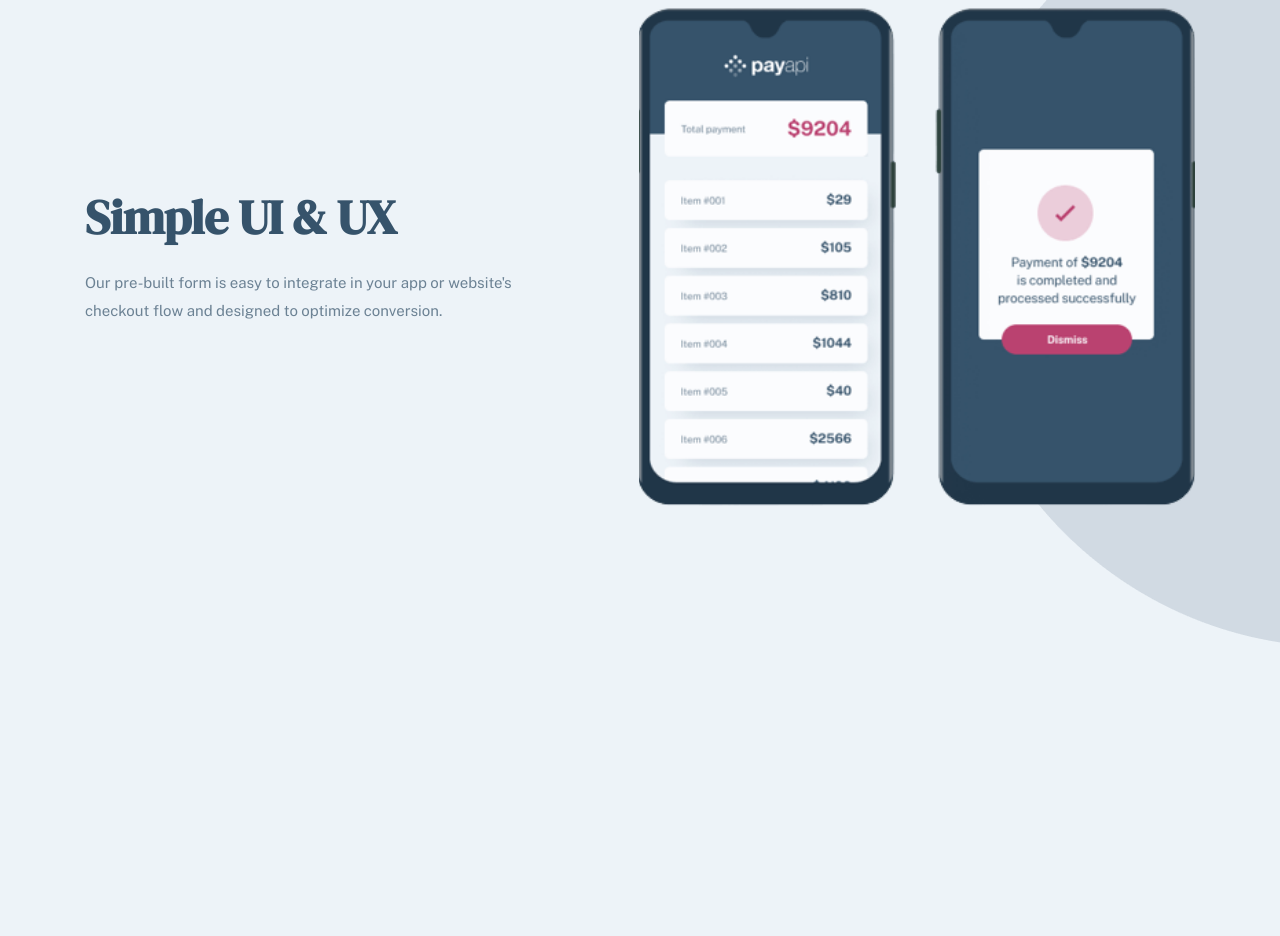
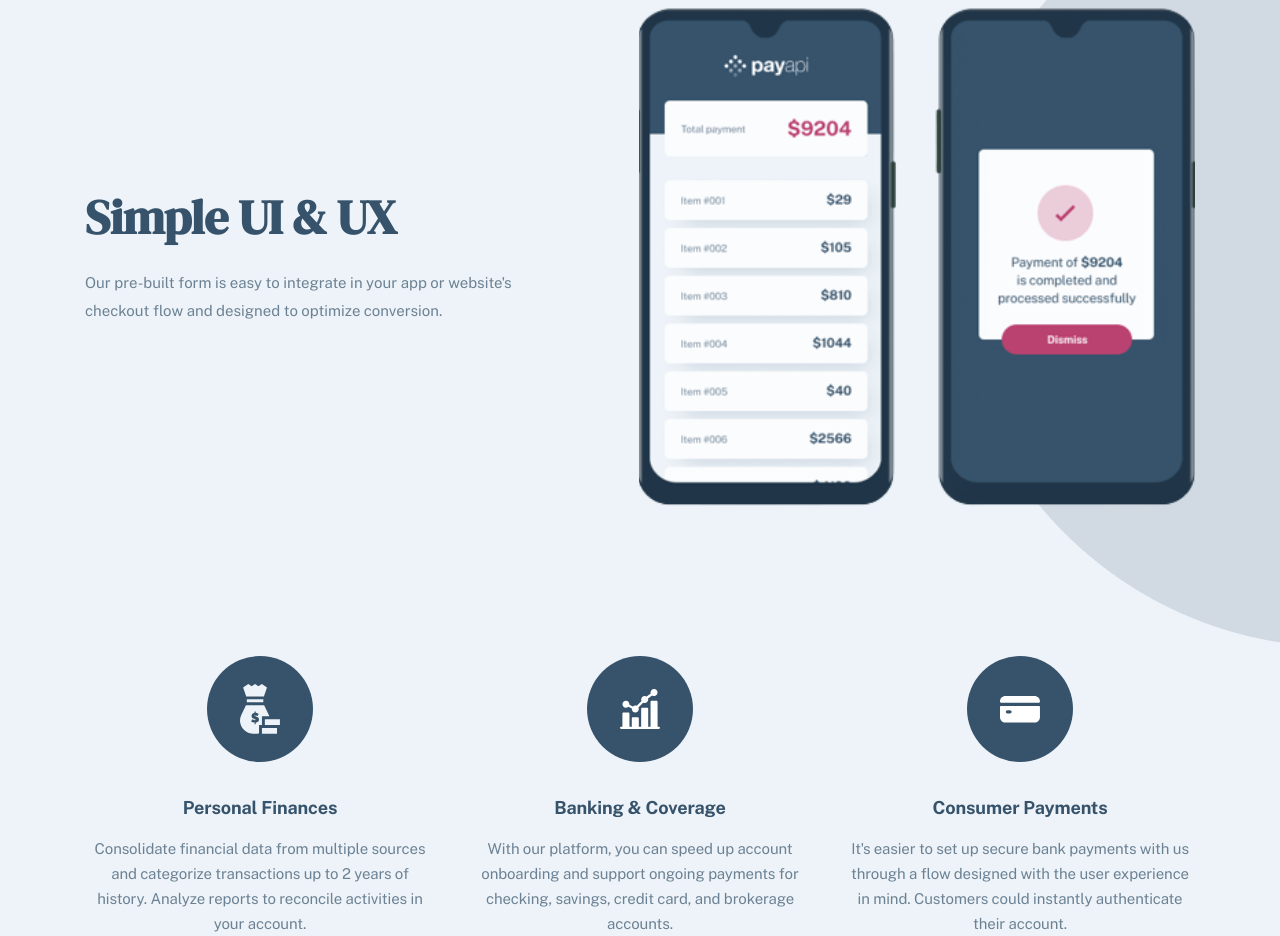
Before and after one commit to akil1me/PayApi, a plain HTML site: page index.html in a window 1280 px wide. Shown: the part 1765-2701 px from the top of the page. Before the commit the page ends 2422 px from the top, so only its background shows below. Drawn offline with Linux system fonts and the light colour scheme.

Commit message:
Add new section Product

```diff
--- a/index.html
+++ b/index.html
@@ -185,6 +185,35 @@
         </div>
       </div>
     </section>
+
+    <section class="product">
+      <div class="product__container container">
+        <div class="product__inner">
+          <ul class="product__list">
+            <li class="product__item product__item--personal">
+              <h3 class="product__title">Personal Finances</h3>
+
+              <p class="product__text">Consolidate financial data from multiple sources and categorize transactions up
+                to 2 years of history. Analyze reports to reconcile activities in your account. </p>
+            </li>
+
+            <li class="product__item product__item--banking">
+              <h3 class="product__title">Banking & Coverage</h3>
+
+              <p class="product__text">With our platform, you can speed up account onboarding and support ongoing
+                payments for checking, savings, credit card, and brokerage accounts.</p>
+            </li>
+
+            <li class="product__item product__item--consumer">
+              <h3 class="product__title">Consumer Payments</h3>
+
+              <p class="product__text">It's easier to set up secure bank payments with us through a flow designed with
+                the user experience in mind. Customers could instantly authenticate their account.</p>
+            </li>
+          </ul>
+        </div>
+      </div>
+    </section>
   </main>
 
   <!-- FOOTER -->
--- a/scss/blocks/_all-blocks.scss
+++ b/scss/blocks/_all-blocks.scss
@@ -5,4 +5,5 @@
 @import "aboutus";
 @import "easy";
 @import "ui-ux";
+@import "product";
 @import "footer";
--- a/scss/blocks/_hero.scss
+++ b/scss/blocks/_hero.scss
@@ -94,6 +94,7 @@
   border-radius: 35px;
   width: 263px;
   height: 500px;
+  box-shadow: 25px 25px 80px rgba(54, 83, 107, 0.300727);
 }
 
 @include responsible(910px) {
--- /dev/null
+++ b/scss/blocks/_product.scss
@@ -0,0 +1,87 @@
+.product__list {
+  display: flex;
+  justify-content: space-between;
+}
+
+.product__item {
+  position: relative;
+  padding-top: 138px;
+  padding-left: 5px;
+  padding-right: 5px;
+  max-width: 350px;
+  text-align: center;
+}
+
+.product__item::before {
+  position: absolute;
+  top: -175px;
+  bottom: 0;
+  right: 0;
+  left: 0;
+  margin: auto;
+  width: 106px;
+  height: 106px;
+  background-repeat: no-repeat;
+  background-position: center;
+  content: "";
+}
+
+.product__item--personal::before {
+  background-image: url("../img/product-img-personal.svg");
+}
+
+.product__item--banking::before {
+  background-image: url("../img/product-img-banking.svg");
+}
+
+.product__item--consumer::before {
+  background-image: url("../img/product-img-consumer.svg");
+}
+
+.product__title {
+  margin-bottom: 16px;
+  font-weight: 700;
+  font-size: 18px;
+  line-height: 25px;
+  letter-spacing: -0.138462px;
+  color: #36536b;
+}
+
+.product__text {
+  font-weight: 400;
+  font-size: 15px;
+  line-height: 25px;
+  letter-spacing: -0.115385px;
+  color: #6c8294;
+}
+
+@include responsible(975px) {
+  .product__item::before {
+    width: 88px;
+    height: 88px;
+    background-size: 88px 88px;
+  }
+}
+
+@include responsible(757px) {
+  .product__list {
+    flex-direction: column;
+    align-items: center;
+  }
+
+  .product__item+.product__item {
+    margin-top: 48px;
+  }
+}
+
+@include responsible(427px) {
+  .product__item::before {
+    width: 106px;
+    height: 106px;
+    background-size: 106px 106px;
+  }
+
+  .product__item {
+    max-width: 100%;
+  }
+}
```
Also changed, not shown: css/main.css, css/main.min.css, img/product-img-banking.svg (added), img/product-img-consumer.svg (added), img/product-img-personal.svg (added), 2 other files.
